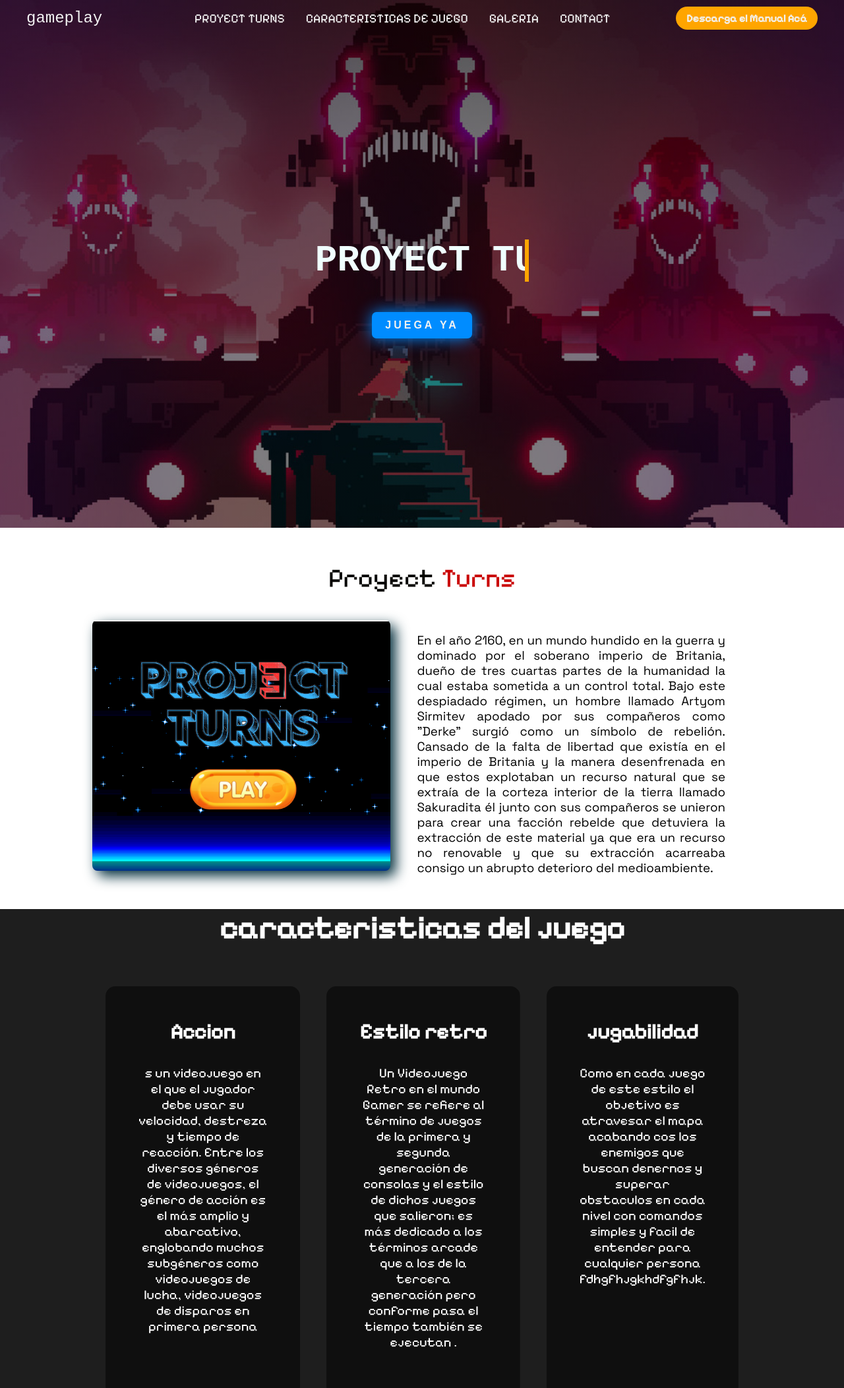
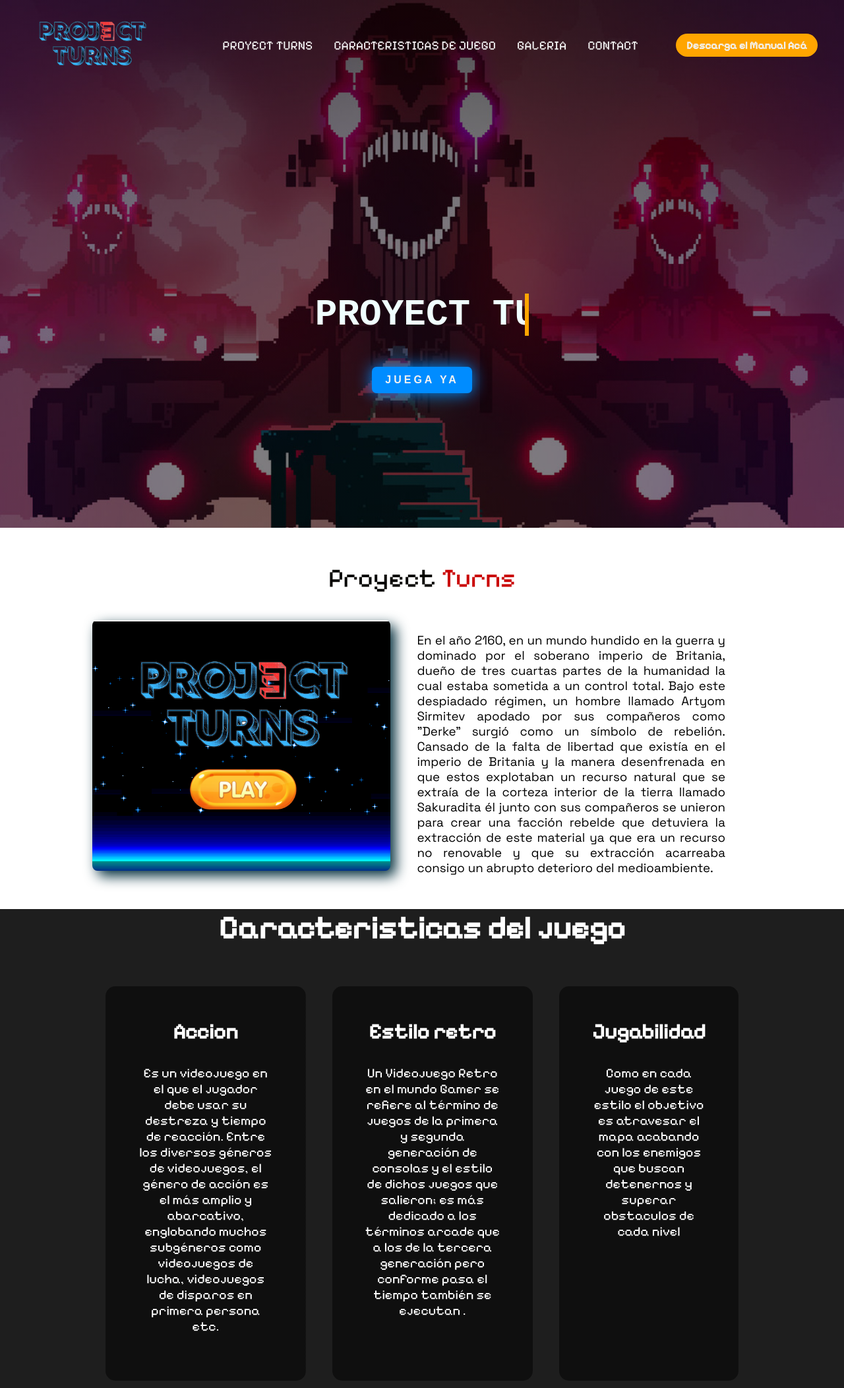
Before and after one commit to GowZenitAC/project-turns-site, a website built with Vite: page index.html in a window 1280 px wide. Shown: the top 2104 px of the page at 66% size. Built offline with nearby package versions, Linux system fonts and the light colour scheme; files whose address does not match are found by name.

Commit message:
Cambios menores

```diff
--- a/index.html
+++ b/index.html
@@ -25,7 +25,7 @@
         <header>
 
             <div class="navbar">
-                <div class="logo"><a href="#">gameplay</a></div>
+                <div class="logo"><a href="#"><img src="img/title.png" alt=""></a></div>
                 <ul class="links">
                     <li><a href="#info">PROYECT TURNS</a></li>
                     <li><a href="#caracteristicas">CARACTERISTICAS DE JUEGO</a></li>
@@ -87,16 +87,14 @@
 
     <section id="caracteristicas">
         <div class="container">
-
-
-            <h2>caracteristicas del juego</h2>
+            <h2>Caracteristicas del juego</h2>
             <div class="caract">
                 <div class="carta">
                     <h3>Accion</h3>
-                    <p>s un videojuego en el que el jugador debe usar su velocidad, destreza y tiempo de reacción. Entre
+                    <p>Es un videojuego en el que el jugador debe usar su destreza y tiempo de reacción. Entre
                         los diversos géneros de videojuegos, el género de acción es el más amplio y abarcativo,
                         englobando muchos subgéneros como videojuegos de lucha, videojuegos de disparos en primera
-                        persona</p>
+                        persona etc.</p>
                     <button class="cel">
                         <a href="#info">leer</a>
                     </button>
@@ -111,9 +109,9 @@
                     </button>
                 </div>
                 <div class="carta">
-                    <h3>jugabilidad </h3>
-                    <p>Como en cada juego de este estilo el objetivo es atravesar el mapa acabando cos los enemigos que
-                        buscan denernos y superar obstaculos en cada nivel con comandos simples y facil de entender para cualquier persona       fdhgfhjgkhdfgfhjk.</p>
+                    <h3>Jugabilidad </h3>
+                    <p>Como en cada juego de este estilo el objetivo es atravesar el mapa acabando con los enemigos que
+                        buscan detenernos y superar obstaculos de cada nivel</p>
                     <button class="cel">
                         <a href="#info">leer</a>
                     </button>
--- a/style.css
+++ b/style.css
@@ -159,10 +159,8 @@ header{
     justify-content: space-between;
 
 }
-.navbar .logo a{
-    font-size: 1.5rem;
-    font-weight:lighter;
-    font-family:'Courier New', Courier, monospace;
+.navbar .logo img{
+    width: 200px;
 }
 
 
@@ -239,9 +237,13 @@ header{
 }
 .navbar .toggle_btn{
     display: block;
+    /* margin-bottom: 50px; */
 }
 .dropdown_menu{
     display: block;
+}
+.navbar .logo img{
+    width: 100px;
 }
 }
 @media(max-width:992px){
@@ -731,7 +733,7 @@ footer {
     }
     .caract :hover{
         transform: translateY(-4px);
-        box-shadow: 0 1px 14px 2px rgb(0, 0, .15);
+        /* box-shadow: 0 1px 14px 2px rgb(0, 0, .15); */
     }
    .carta :hover .caract{
     transform: scale(1.1);
```
Also changed, not shown: public/img/title.png (added).
